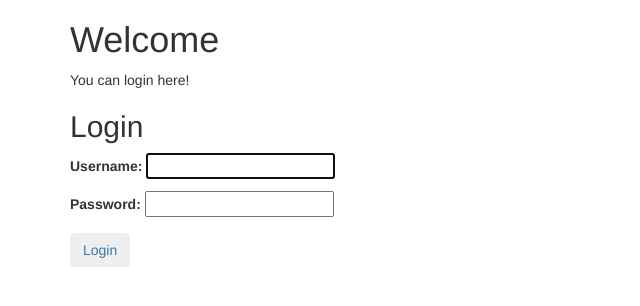
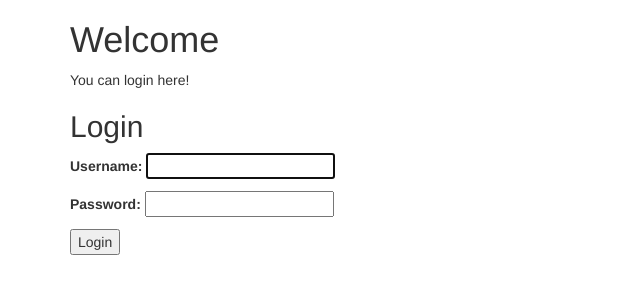
Before and after one commit to DimaLat/blogsite, a Django app: page /account/login/ in a window 1280 px wide. Shown: the top 306 px of the page, without its empty margins (0-640 px from the left). Run offline with Django 3.2, Linux system fonts and the light colour scheme; some libraries are stand-ins or nearby versions.

Commit message:
fix login

```diff
--- a/accounts/templates/accounts/login.html
+++ b/accounts/templates/accounts/login.html
@@ -11,7 +11,8 @@
     <form method="post">
         {% csrf_token%}
         {{form.as_p}}
-    </form>
-    <button class="btn btn-dark"><a>Login</a></button>
+
+    <button type="submit">Login</button>
+</form>
 </div>
 {% endblock %}
--- a/mysite/settings.py
+++ b/mysite/settings.py
@@ -127,4 +127,4 @@ STATIC_ROOT = os.path.join(VENV_PATH, 'static_root')
 MEDIA_URL = '/media/'
 MEDIA_ROOT = os.path.join(VENV_PATH, 'media_root')
 
-LOGIN_REDIRECT_URL = '/account'
+LOGIN_REDIRECT_URL = '/account/'
```
Also changed, not shown: db.sqlite3.
